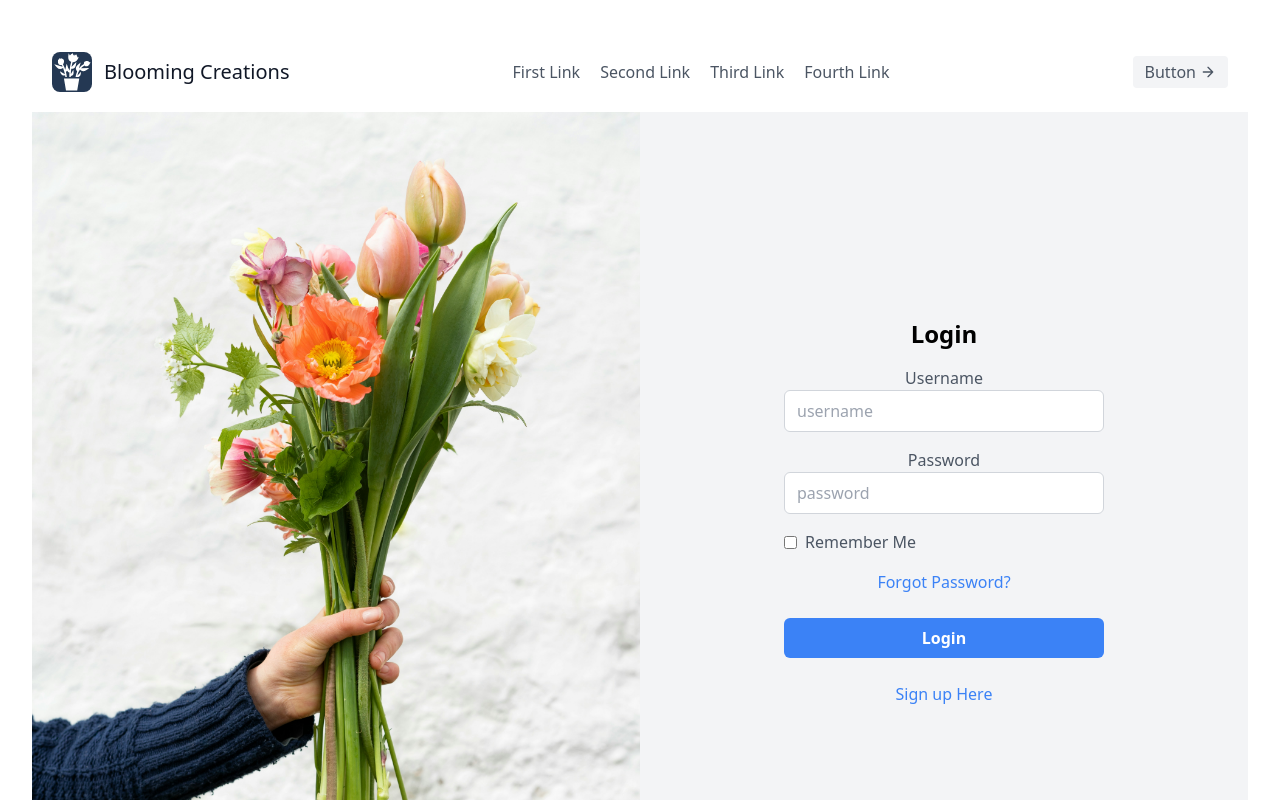
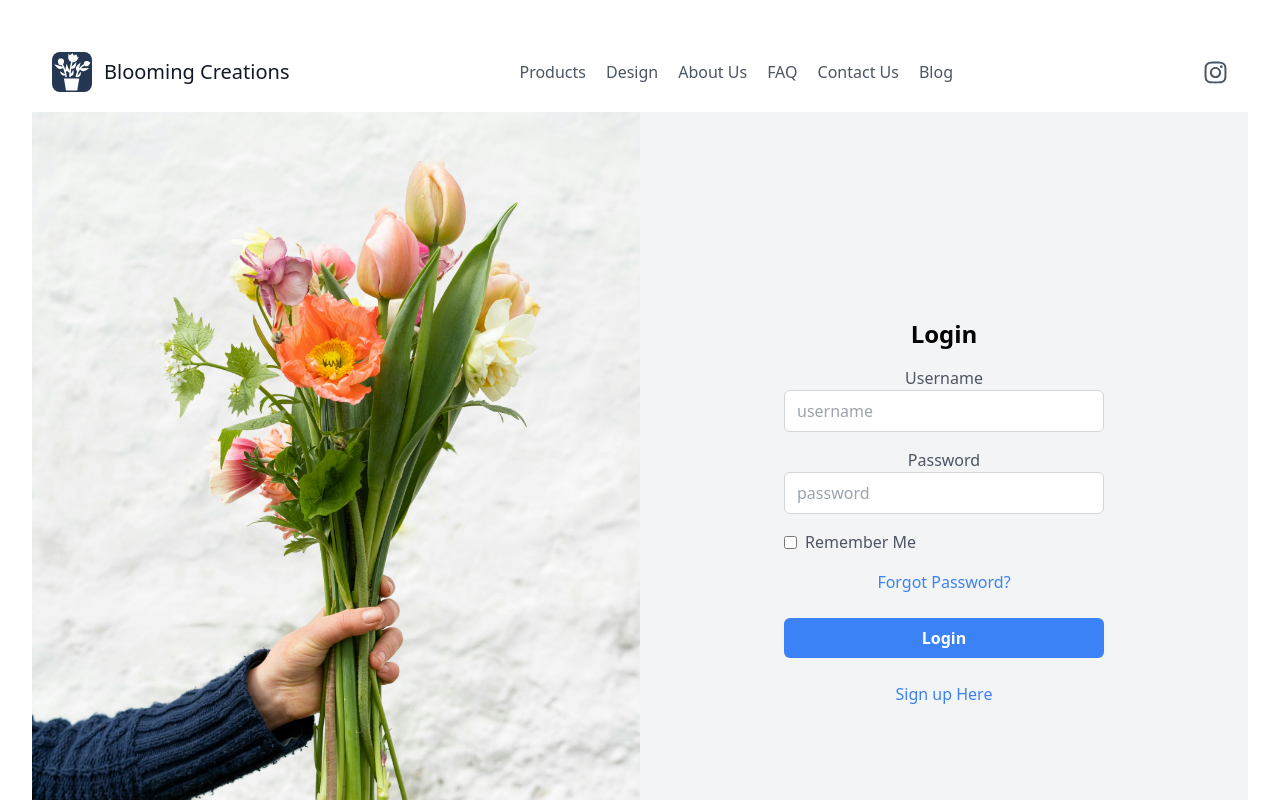
Before and after one commit to lavollmer/flowers-creation, a React (Vite) app: page / in a window 1280 px wide. Shown: the top 800 px of the page. Built offline with nearby package versions, Linux system fonts and the light colour scheme.

Commit message:
working on reusable instagram logo

```diff
--- a/src/components/Header.jsx
+++ b/src/components/Header.jsx
@@ -1,5 +1,6 @@
 import React from "react";
 import { GiFlowerPot } from "react-icons/gi";
+import Instagram from "./reusable/instagram";
 
 const Header = () => {
   // Header component styling taken from Tailblocks
@@ -15,25 +16,14 @@ const Header = () => {
             <span className="ml-3 text-xl">Blooming Creations</span>
           </a>
           <nav className="md:ml-auto md:mr-auto flex flex-wrap items-center text-base justify-center">
-            <a className="mr-5 hover:text-gray-900">First Link</a>
-            <a className="mr-5 hover:text-gray-900">Second Link</a>
-            <a className="mr-5 hover:text-gray-900">Third Link</a>
-            <a className="mr-5 hover:text-gray-900">Fourth Link</a>
+            <a className="mr-5 hover:text-gray-900">Products</a>
+            <a className="mr-5 hover:text-gray-900">Design</a>
+            <a className="mr-5 hover:text-gray-900">About Us</a>
+            <a className="mr-5 hover:text-gray-900">FAQ</a>
+            <a className="mr-5 hover:text-gray-900">Contact Us</a>
+            <a className="mr-5 hover:text-gray-900">Blog</a>
           </nav>
-          <button className="inline-flex items-center bg-gray-100 border-0 py-1 px-3 focus:outline-none hover:bg-gray-200 rounded text-base mt-4 md:mt-0">
-            Button
-            <svg
-              fill="none"
-              stroke="currentColor"
-              strokeLinecap="round"
-              strokeLinejoin="round"
-              strokeWidth="2"
-              className="w-4 h-4 ml-1"
-              viewBox="0 0 24 24"
-            >
-              <path d="M5 12h14M12 5l7 7-7 7"></path>
-            </svg>
-          </button>
+          <Instagram />
         </div>
       </header>
     </div>
--- /dev/null
+++ b/src/components/reusable/Instagram.jsx
@@ -0,0 +1,17 @@
+import React from "react";
+import { FaInstagram } from "react-icons/fa";
+
+const instagram = () => {
+  return (
+    <div>
+      <a
+        href="https://www.instagram.com/sem/campaign/signup/?campaign_id=21000400443&extra_1=s%7Cc%7C690321155980%7Ce%7Cinstagram%20%27%7C&placement&creative=690321155980&keyword=instagram%20%27&partner_id=googlesem&extra_2=campaignid%3D21000400443%26adgroupid%3D157349471966%26matchtype%3De%26network%3Dg%26source%3Dnotmobile%26search_or_content%3Ds%26device%3Dc%26devicemodel%3D%26adposition%3D%26target%3D%26targetid%3Dkwd-1321618851291%26loc_physical_ms%3D9019669%26loc_interest_ms%3D%26feeditemid%3D%26param1%3D%26param2%3D&gad_source=1&gclid=Cj0KCQjwwMqvBhCtARIsAIXsZpY50QnbGuUihLIaa3lmKJQ_jm-bdAYceeF0qLMI4RKnMA9jwb9UFrcaApYtEALw_wcB"
+        alt="Instagram Page"
+      >
+        <FaInstagram size={25} />
+      </a>
+    </div>
+  );
+};
+
+export default instagram;
```
